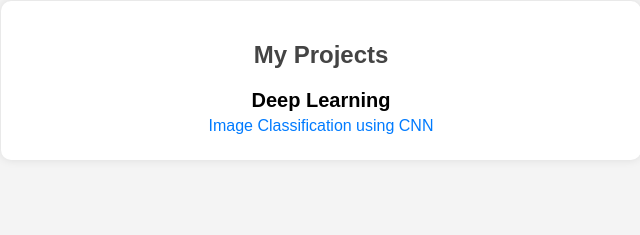
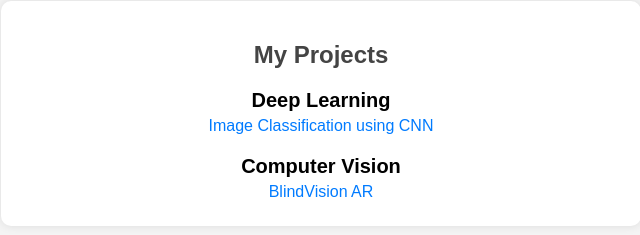
Before and after one commit to LinoyHalifa/Protfolio, a plain HTML site: page index.html in a window 1280 px wide. Shown: the part 99-334 px from the top of the page, without its empty margins (319-959 px from the left). Drawn offline with Linux system fonts and the light colour scheme.

Commit message:
Added BlindVision AR project to portfolio under Computer Vision section

```diff
--- a/index.html
+++ b/index.html
@@ -59,6 +59,9 @@
 
         <div class="project-category">Deep Learning</div>
         <a href="https://github.com/LinoyHalifa/Deep-Learning" target="_blank">Image Classification using CNN</a>
+
+        <div class="project-category">Computer Vision</div>
+        <a href="https://github.com/LinoyHalifa/Computer-Vision" target="_blank">BlindVision AR</a>
         <!--
         <a href="#">Natural Language Processing with Transformers</a>
         -->
```
